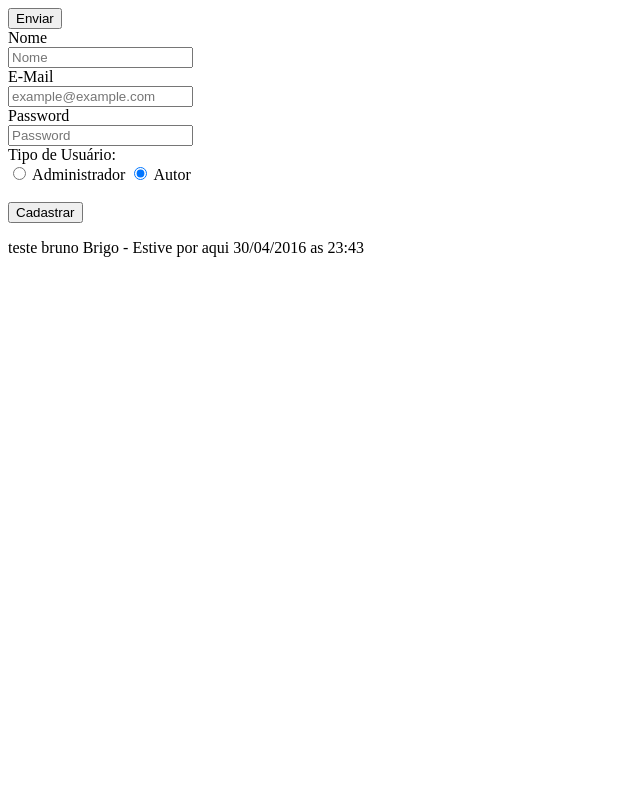
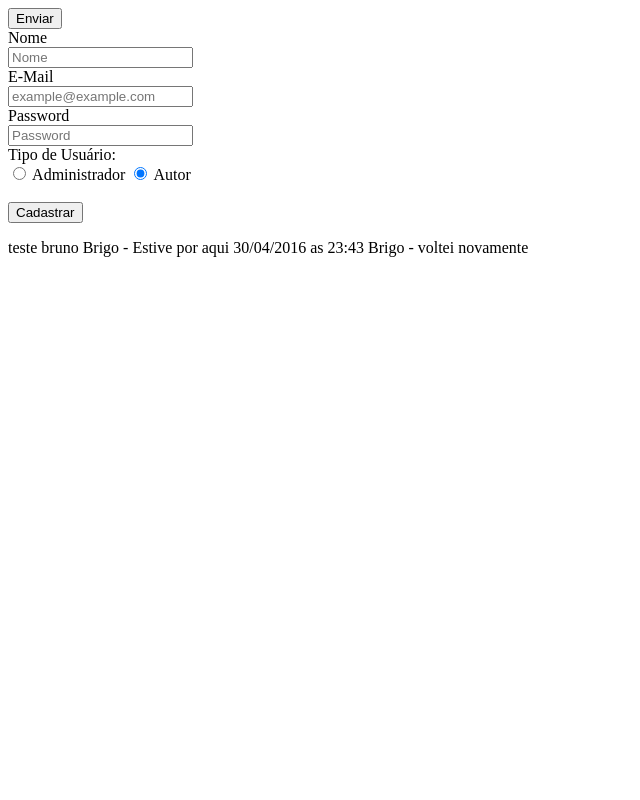
Before and after one commit to brunobms1987/TrabalhoFinalPHP, a PHP site: page /cadastrar.php in a window 1280 px wide. Shown: the whole page, without its empty margins (0-640 px from the left). Run offline with PHP 8.4, Linux system fonts and the light colour scheme.

Commit message:
Segundo Teste

```diff
--- a/cadastrar.php
+++ b/cadastrar.php
@@ -45,5 +45,6 @@
         </form>
         teste bruno
 		Brigo - Estive por aqui 30/04/2016 as 23:43
+		Brigo - voltei novamente
     </body>
 </html>
```
